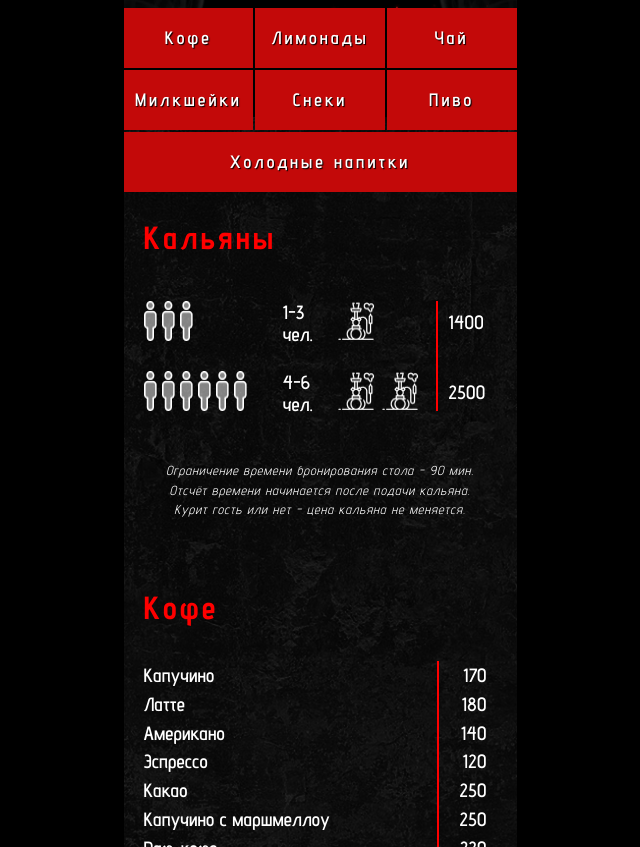
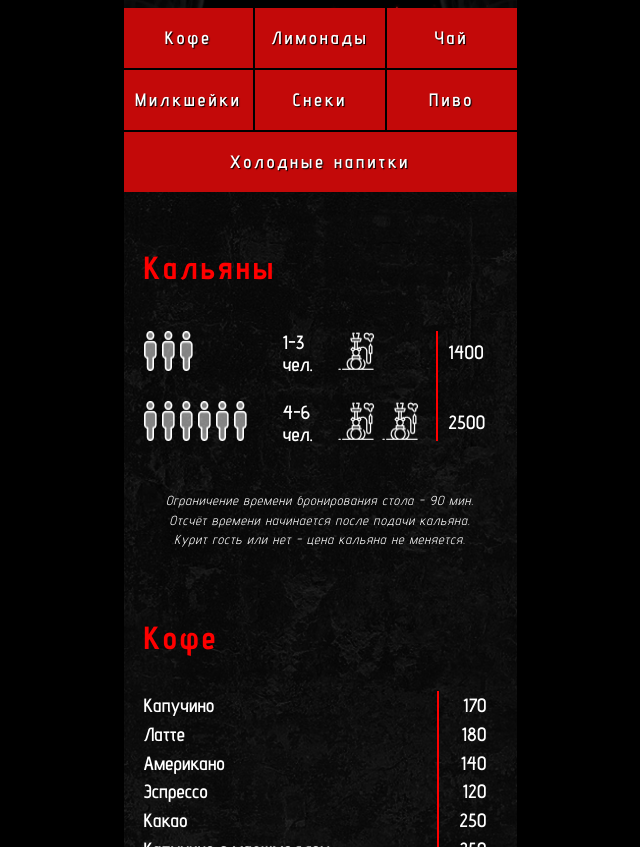
Before and after one commit to NiceArti/UmbrellaMenu, a Next.js app: page / in a window 1280 px wide. Shown: the part 493-1340 px from the top of the page, without its empty margins (320-960 px from the left). Built offline with nearby package versions, Linux system fonts and the light colour scheme.

Commit message:
style: text-changes

```diff
--- a/app/Hookah/Hookah.module.scss
+++ b/app/Hookah/Hookah.module.scss
@@ -1,7 +1,7 @@
 .hookah-component {
     width: 100%;
     height: 400px;
-    margin-top: 120px;
+    margin-top: 150px;
     padding: 30px 20px 0px 20px;
 
 
--- a/app/Layout.module.scss
+++ b/app/Layout.module.scss
@@ -7,7 +7,7 @@
 .bg-img-1 {
     z-index: -1;
     position: absolute;
-    top: 610px;
+    top: 635px;
     filter: brightness(0.15);
 }
 
--- a/app/page.tsx
+++ b/app/page.tsx
@@ -162,8 +162,8 @@ export default function Home() {
 
         <MenuPosition tag='coldDrinksTag' header='Холодные напитки' positions={[
             "Вода Байкал газ, б/г",
-            "Кола «Добрый»",
-            "«Добрый» манго маракуйя",
+            "«Добрый» Кола",
+            "«Добрый» манго-маракуйя",
             "«Добрый» апельсин",
             "Сок Rich вишня, яблоко",
           ]}
```
